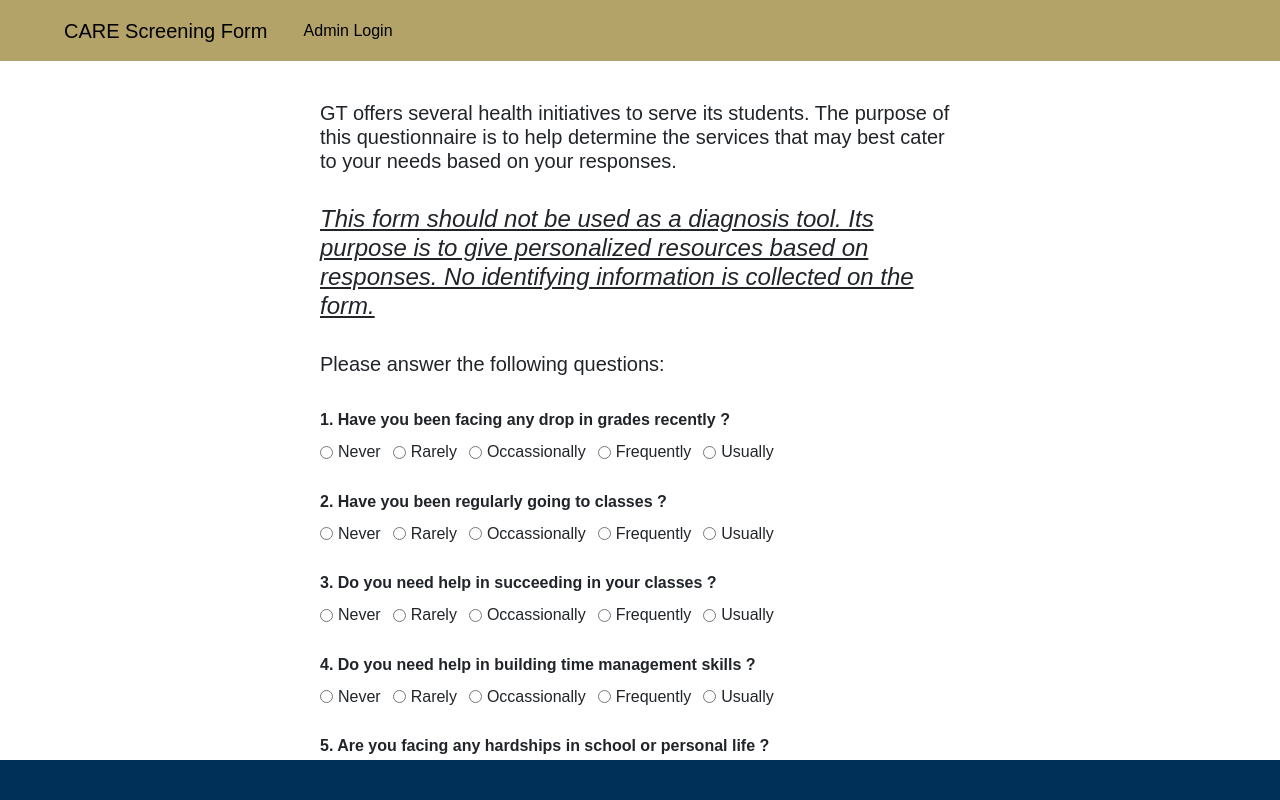
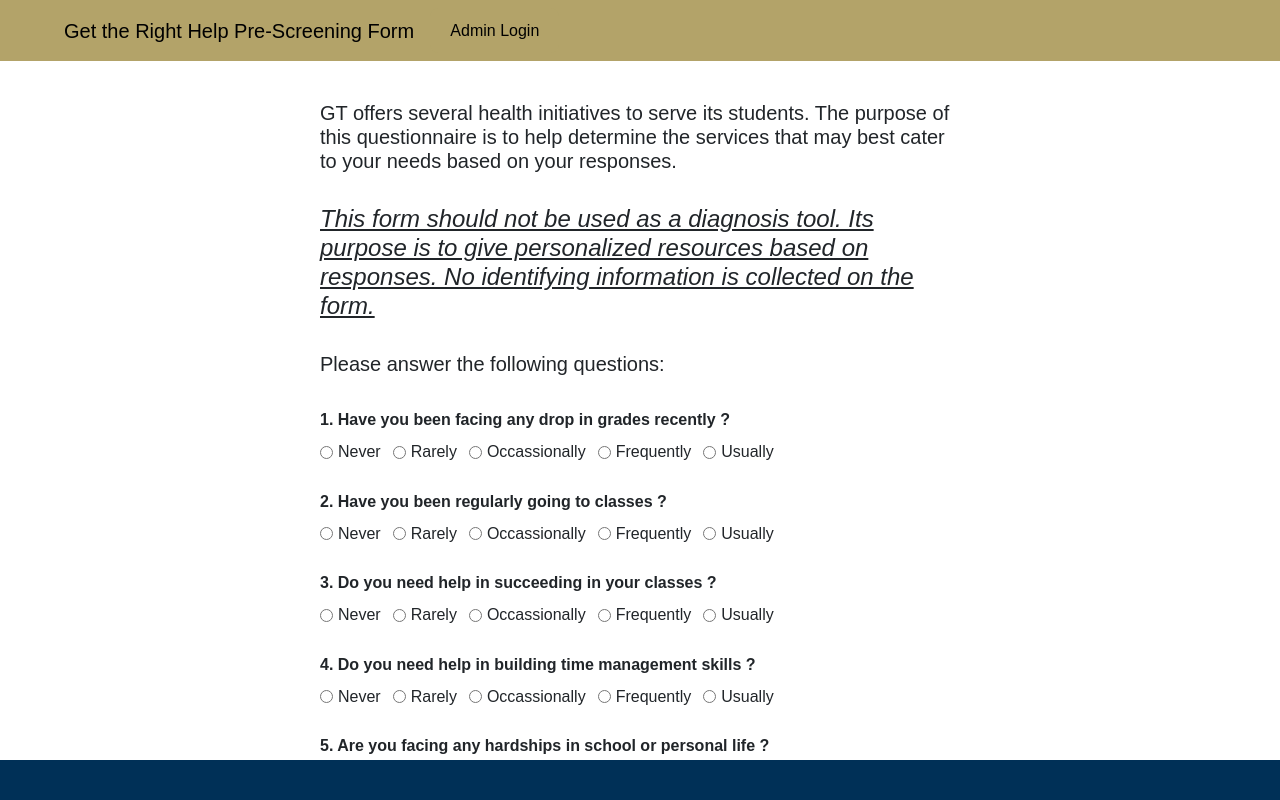
Before and after one commit to DewgongAgarwal/GT-Senior-Design-Frontend, a React (Vite) app: page / in a window 1280 px wide. Shown: the top 800 px of the page. Built offline with nearby package versions, Linux system fonts and the light colour scheme.

Commit message:
Updated messaging

```diff
--- a/src/App.jsx
+++ b/src/App.jsx
@@ -238,7 +238,7 @@ class App extends Component {
     return (
       <nav className="navbar sticky-top navbar-expand-lg navbar-custom">
         <a className="navbar-brand" href="/">
-          CARE Screening Form
+          Get the Right Help Pre-Screening Form
         </a>
         <button
           className="navbar-toggler"
```
